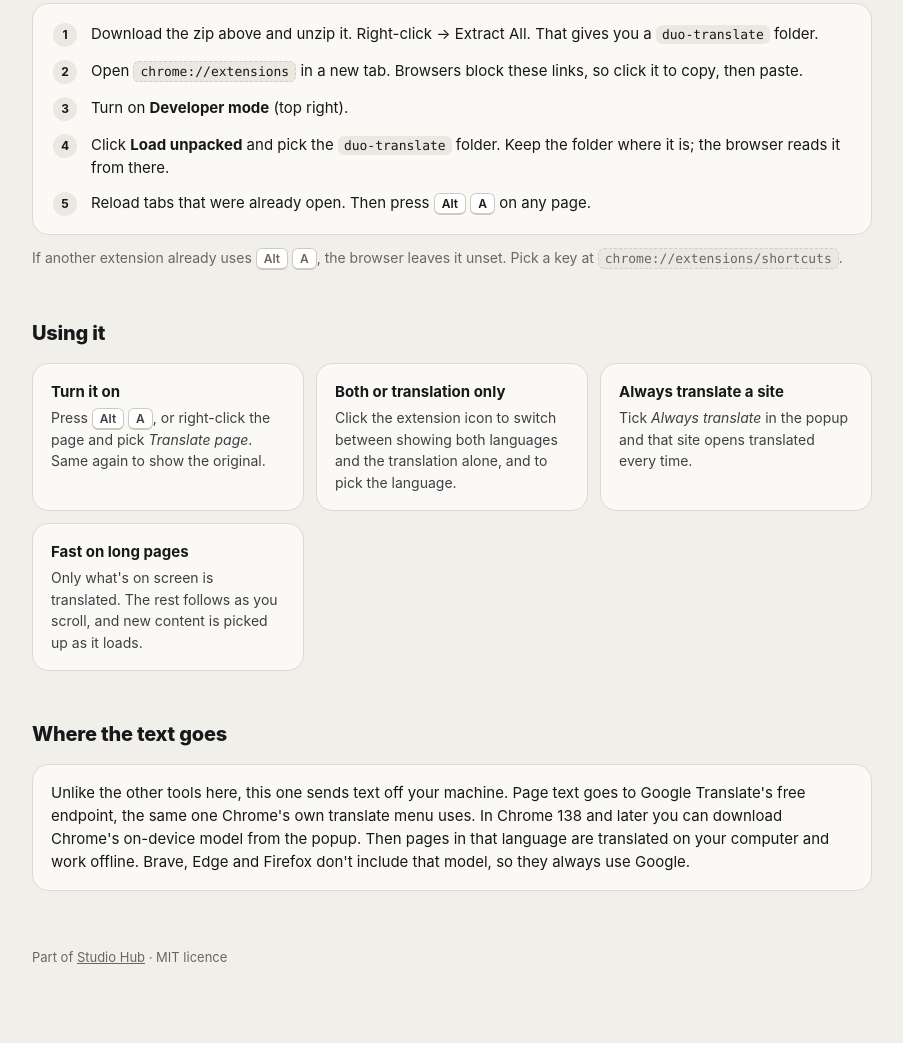
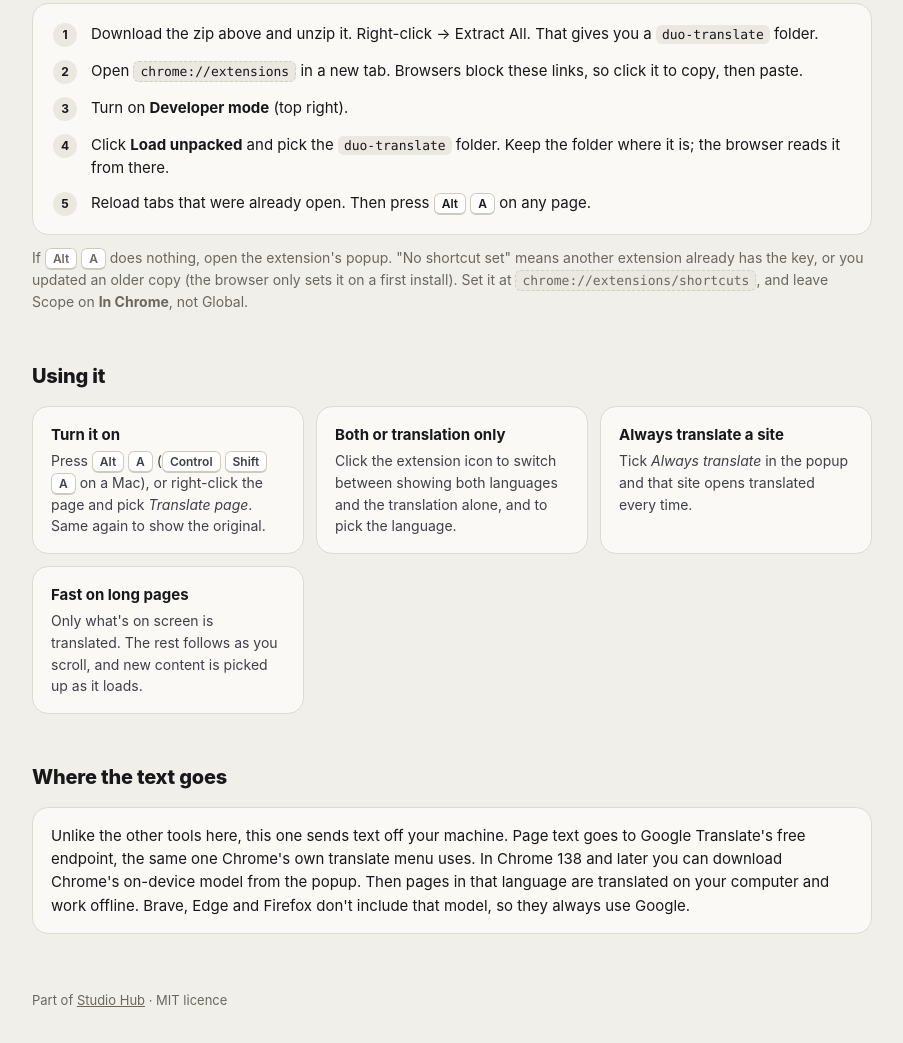
Before and after one commit to rajathpi/studio-hub, a browser extension: page translate-studio.html in a window 1280 px wide. Shown: the part 885-1928 px from the top of the page, without its empty margins (188-1091 px from the left). Drawn offline with Linux system fonts and the light colour scheme; a small style sheet from the web is missing.

Commit message:
Duo Translate: Control+Shift+A on Mac, clearer shortcut note

```diff
--- a/extensions/duo-translate/background.js
+++ b/extensions/duo-translate/background.js
@@ -12,8 +12,11 @@ const cache = new Map(); // `${target}\u0001${text}` -> [translation, lang]
 chrome.runtime.onInstalled.addListener(async () => {
   const s = await chrome.storage.sync.get(DEFAULTS);
   await chrome.storage.sync.set(s);
+  // Show the real key in the menu: Alt+A, Control+Shift+A on a Mac, or whatever the user picked.
+  const [cmd] = (await chrome.commands.getAll()).filter((c) => c.name === 'toggle');
+  const title = cmd && cmd.shortcut ? `Translate page (${cmd.shortcut})` : 'Translate page';
   chrome.contextMenus.removeAll(() => {
-    chrome.contextMenus.create({ id: 'duo-toggle', title: 'Translate page (Alt+A)', contexts: ['page', 'selection', 'link'] });
+    chrome.contextMenus.create({ id: 'duo-toggle', title, contexts: ['page', 'selection', 'link'] });
   });
 });
 
--- a/translate-studio.html
+++ b/translate-studio.html
@@ -175,7 +175,7 @@
 
   <h2>Using it</h2>
   <div class="grid">
-    <div class="panel"><b>Turn it on</b><p>Press <kbd>Alt</kbd> <kbd>A</kbd>, or right-click the page and pick <em>Translate page</em>. Same again to show the original.</p></div>
+    <div class="panel"><b>Turn it on</b><p>Press <kbd>Alt</kbd> <kbd>A</kbd> (<kbd>Control</kbd> <kbd>Shift</kbd> <kbd>A</kbd> on a Mac), or right-click the page and pick <em>Translate page</em>. Same again to show the original.</p></div>
     <div class="panel"><b>Both or translation only</b><p>Click the extension icon to switch between showing both languages and the translation alone, and to pick the language.</p></div>
     <div class="panel"><b>Always translate a site</b><p>Tick <em>Always translate</em> in the popup and that site opens translated every time.</p></div>
     <div class="panel"><b>Fast on long pages</b><p>Only what's on screen is translated. The rest follows as you scroll, and new content is picked up as it loads.</p></div>
@@ -234,14 +234,14 @@
         `Open ${url(s.url)} in a new tab. Browsers block these links, so click it to copy, then paste.`,
         "Turn on <b>Developer mode</b>" + (b === "edge" ? " (left side)." : " (top right)."),
         "Click <b>Load unpacked</b> and pick the <code>duo-translate</code> folder. Keep the folder where it is; the browser reads it from there.",
-        "Reload tabs that were already open. Then press <kbd>Alt</kbd> <kbd>A</kbd> on any page.",
+        "Reload tabs that were already open. Then press " + (isMac ? "<kbd>Control</kbd> <kbd>Shift</kbd> <kbd>A</kbd>" : "<kbd>Alt</kbd> <kbd>A</kbd>") + " on any page.",
       ];
     }
     document.getElementById("steps").innerHTML = html.map((h) => `<li><span>${h}</span></li>`).join("");
     const sc = b === "firefox" ? "about:addons &rarr; gear &rarr; Manage Extension Shortcuts" : url(STEPS[b].shortcuts);
-    document.getElementById("os-note").innerHTML = isMac
-      ? `On a Mac the shortcut is <kbd>Option</kbd> <kbd>A</kbd>, which normally types "å". If you need that, pick another key at ${sc}.`
-      : `If another extension already uses <kbd>Alt</kbd> <kbd>A</kbd>, the browser leaves it unset. Pick a key at ${sc}.`;
+    const keys = isMac ? "<kbd>Control</kbd> <kbd>Shift</kbd> <kbd>A</kbd>" : "<kbd>Alt</kbd> <kbd>A</kbd>";
+    document.getElementById("os-note").innerHTML =
+      `If ${keys} does nothing, open the extension's popup. "No shortcut set" means another extension already has the key, or you updated an older copy (the browser only sets it on a first install). Set it at ${sc}` + (b === "firefox" ? "." : `, and leave Scope on <b>In ${b === "edge" ? "Edge" : b === "brave" ? "Brave" : "Chrome"}</b>, not Global.`);
   }
   const guess = navigator.brave ? "brave" : /Firefox\//.test(navigator.userAgent) ? "firefox" : /Edg\//.test(navigator.userAgent) ? "edge" : "chrome";
   document.getElementById("browsers").addEventListener("click", (e) => e.target.dataset.b && render(e.target.dataset.b));
```
Also changed, not shown: extensions/duo-translate/README.md, extensions/duo-translate/manifest.json, 1 other file.
